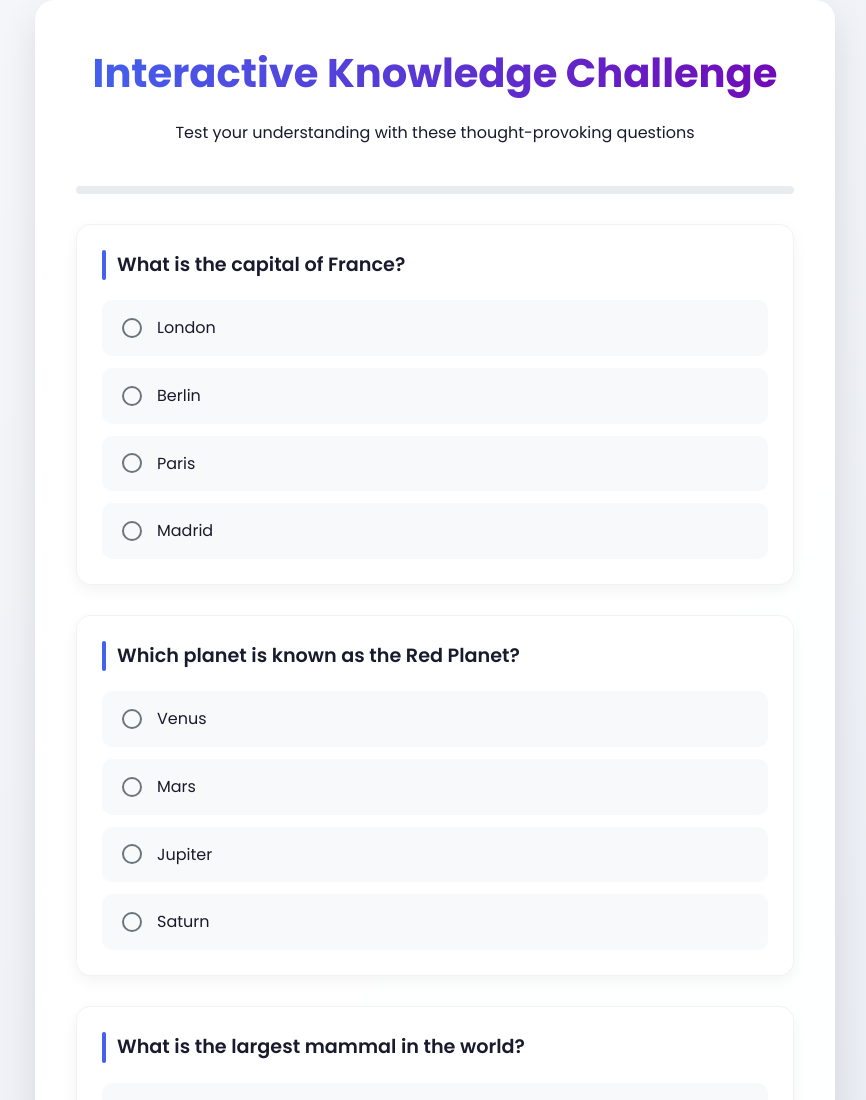
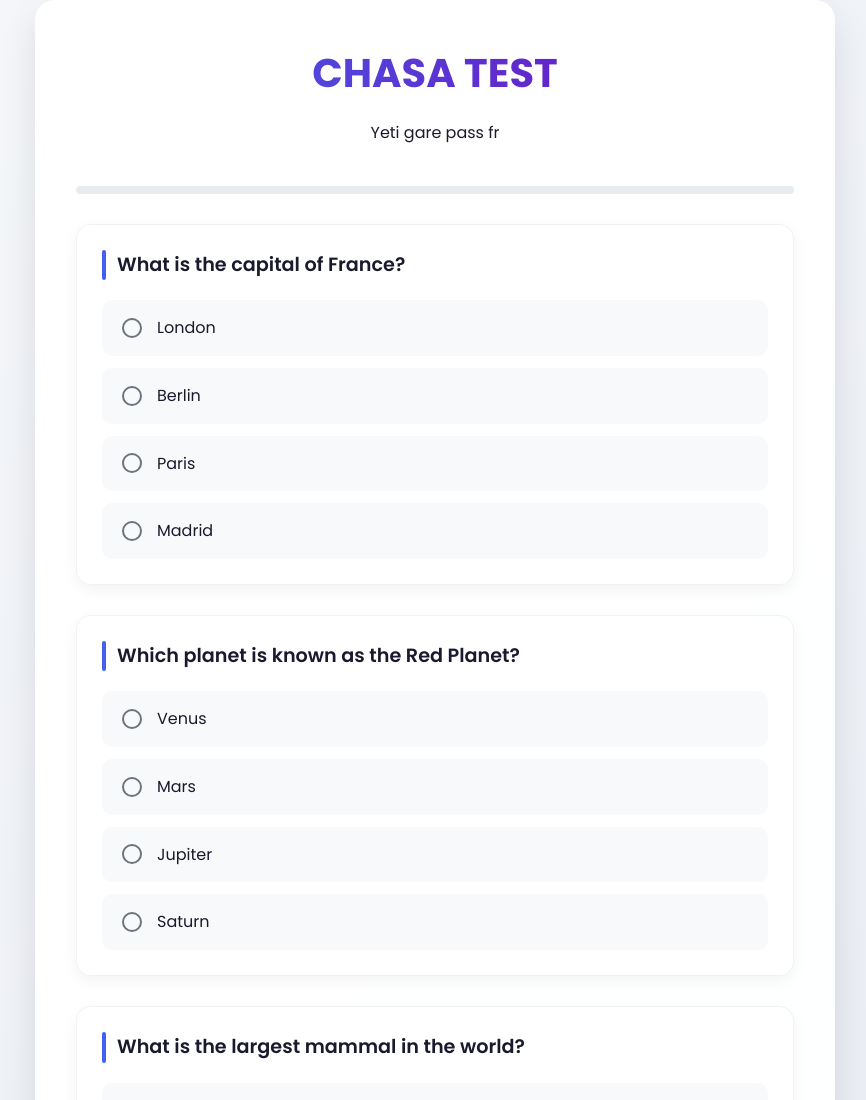
Before and after one commit to Goldendxd/goldendxd.github.io, a plain HTML site: page index.html in a window 1280 px wide. Shown: the top 1100 px of the page, without its empty margins (205-1071 px from the left). Drawn offline with Linux system fonts and the light colour scheme; some packages are replaced by stand-ins of ours; a script that the page names is missing.

Commit message:
Update index.html

```diff
--- a/index.html
+++ b/index.html
@@ -3,7 +3,7 @@
   <head>
     <meta charset="UTF-8" />
     <meta name="viewport" content="width=device-width, initial-scale=1.0" />
-    <title>Interactive MCQ Quiz | Golden</title>
+    <title>Made by Golden</title>
     <link
       rel="stylesheet"
       href="https://fonts.googleapis.com/css2?family=Poppins:wght@300;400;500;600;700&display=swap"
@@ -372,8 +372,8 @@
 
     <div id="quiz-container">
       <div class="quiz-header">
-        <h1>Interactive Knowledge Challenge</h1>
-        <p>Test your understanding with these thought-provoking questions</p>
+        <h1>CHASA TEST</h1>
+        <p>Yeti gare pass fr</p>
       </div>
 
       <div class="quiz-progress">
```
